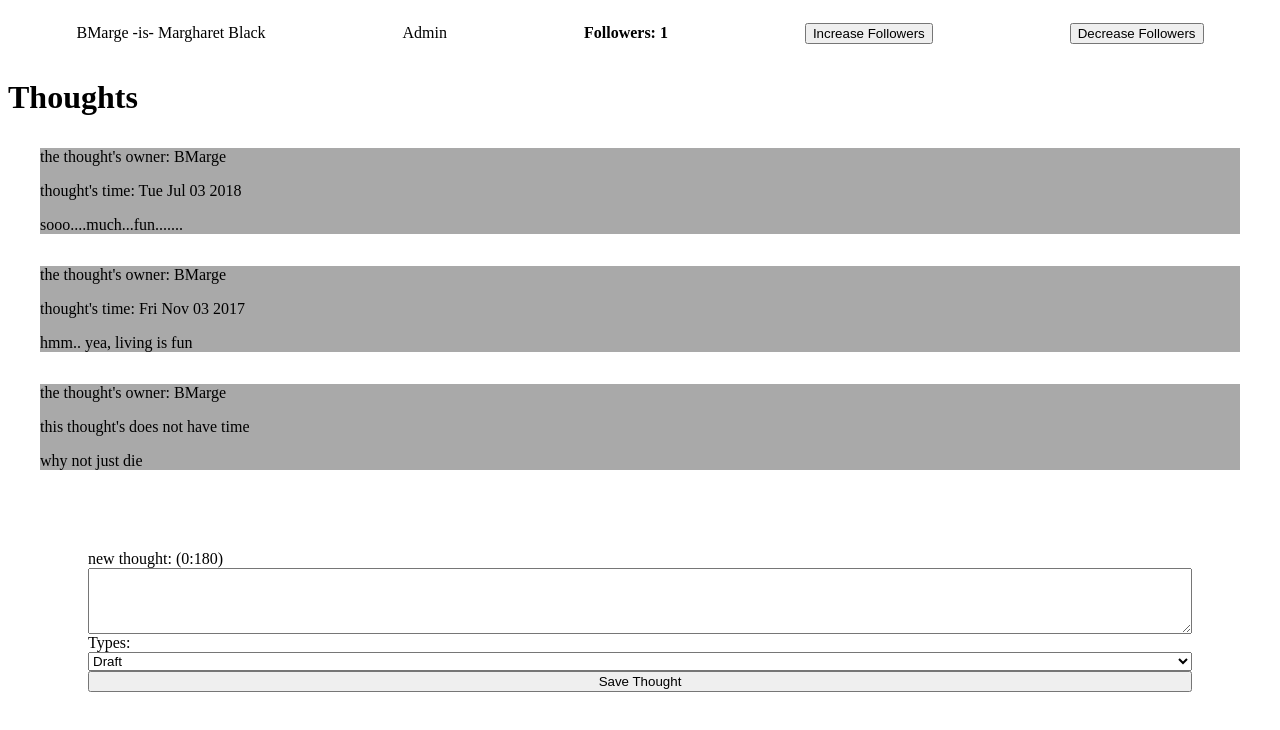
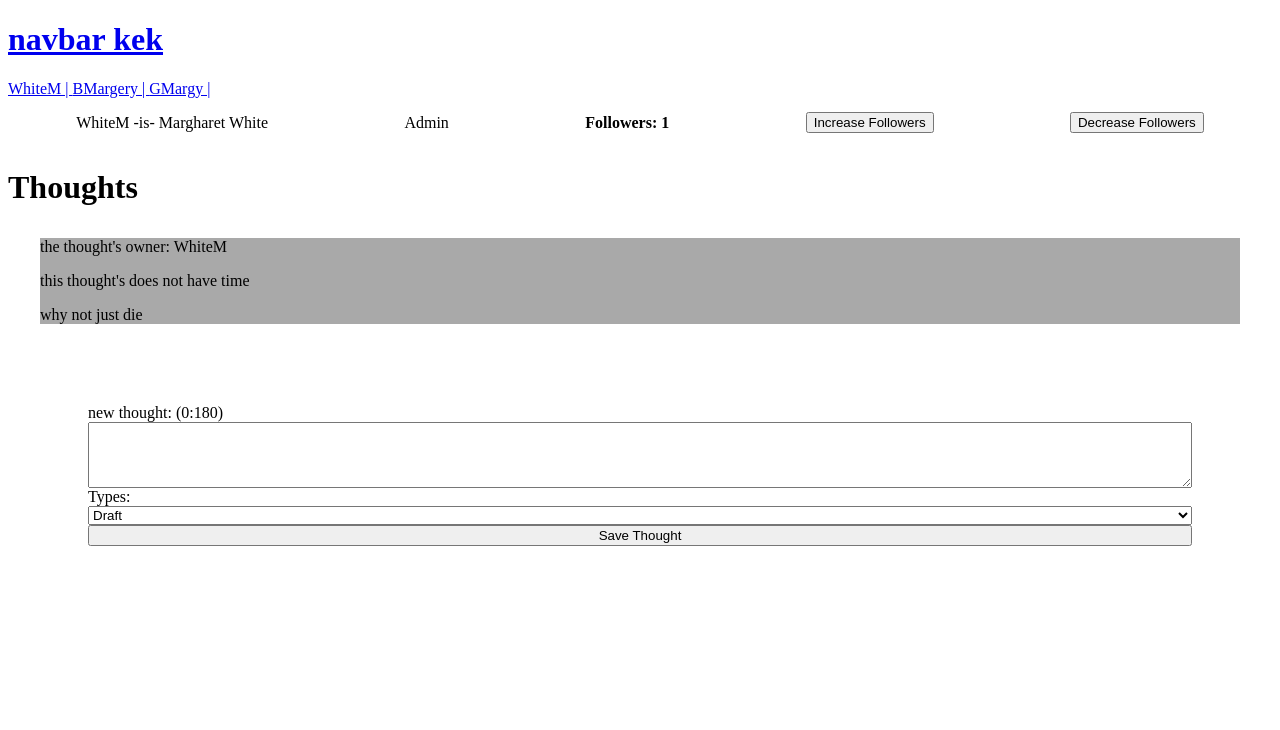
Before and after one commit to steven-trautmann/first-vue-app, a Vue app: page /user/0 in a window 1280 px wide. Shown: the top 730 px of the page. Built offline with nearby package versions, Linux system fonts and the light colour scheme.

Commit message:
vue routes

```diff
--- a/package.json
+++ b/package.json
@@ -11,11 +11,15 @@
     "core-js": "^3.6.5",
     "node-sass": "^5.0.0",
     "sass-loader": "^10.1.0",
-    "vue": "^3.0.0"
+    "vue": "^3.0.0",
+    "vue-router": "^4.0.0-0",
+    "vuex": "^4.0.0-0"
   },
   "devDependencies": {
     "@vue/cli-plugin-babel": "~4.5.0",
     "@vue/cli-plugin-eslint": "~4.5.0",
+    "@vue/cli-plugin-router": "^4.5.9",
+    "@vue/cli-plugin-vuex": "^4.5.9",
     "@vue/cli-service": "~4.5.0",
     "@vue/compiler-sfc": "^3.0.0",
     "babel-eslint": "^10.1.0",
--- a/src/App.vue
+++ b/src/App.vue
@@ -1,16 +1,26 @@
 <template>
-  <UserProfile/>
+  <router-link to="/">
+    <h1>navbar kek</h1>
+  </router-link>
+  <router-link
+  v-for="user in users"
+  :to="{name: 'UserProfile', params: {userId: user.id} }"
+  :key="user.id">
+    {{user.userName}} |
+  </router-link>
+  <router-view :key="$route.path" />
 </template>
 
 <script>
-import UserProfile from "./components/UserProfile"
+import {users} from "./assets/users";
 
 export default {
-
   name: 'App',
-  components: {
-    UserProfile
-  },
+  setup(){
+    return {
+      users
+    };
+  }
 }
 </script>
 
--- a/src/assets/users.js
+++ b/src/assets/users.js
@@ -1,25 +1,34 @@
-{
-    "users": [
+export const users = [
     {
-        "id": 1,
-        "userName": "BMarge",
-        "firstName": "Margharet",
-        "lastName": "Black",
-        "email": "test@gmail.com",
-        "isAdmin": true,
+        id: 0,
+        userName: "WhiteM",
+        firstName: "Margharet",
+        lastName: "White",
+        email: "test@gmail.com",
+        isAdmin: true,
         thoughts: [
             { id: 0, time: null, content: "why not just die"},
         ]
     },
     {
-        "id": 1,
-        "userName": "BMarge",
-        "firstName": "Margharet",
-        "lastName": "Black",
-        "email": "test@gmail.com",
-        "isAdmin": true,
-        thoughts: null
+        id: 1,
+        userName: "BMargery",
+        firstName: "Margharet",
+        lastName: "Black",
+        email: "test@gmail.com",
+        isAdmin: true,
+        thoughts: [
+            { id: 2, time: new Date("2018.07.03.").toDateString(), content: "sooo....much...fun......."},
+            { id: 1, time: new Date("11. 03. 2017").toDateString(), content: "hmm.. yea, living is fun"},
+        ]
     },
-
+    {
+        id: 2,
+        userName: "GMargy",
+        firstName: "Margharet",
+        lastName: "Gray",
+        email: "test@gmail.com",
+        isAdmin: true,
+        thoughts: []
+    }
     ]
-}
--- a/src/main.js
+++ b/src/main.js
@@ -1,4 +1,6 @@
 import { createApp } from 'vue'
 import App from './App.vue'
+import router from './router'
+import store from './store'
 
-createApp(App).mount('#app')
+createApp(App).use(store).use(router).mount('#app')
--- /dev/null
+++ b/src/router/index.js
@@ -0,0 +1,43 @@
+import { createRouter, createWebHistory } from 'vue-router'
+import Home from '../views/Home.vue'
+import UserProfile from "../views/UserProfile"
+import Admin from "../views/Admin";
+
+const routes = [
+  {
+    path: '/',
+    name: 'Home',
+    component: Home
+  },
+  {
+    path: '/user/:userId',
+    name: 'UserProfile',
+    component: UserProfile
+  },
+  {
+    path: '/admin',
+    name: "Admin",
+    component: Admin,
+    meta: {
+      requiresAdmin: true
+    }
+  }
+]
+
+const router = createRouter({
+  history: createWebHistory(),
+  routes
+})
+
+router.beforeEach( async (to, from, next) => {
+  const isAdmin = true; // faking user's propetry
+  const requiresAdmin = to.matched.some(record => record.meta.requiresAdmin);
+
+  if (requiresAdmin && !isAdmin){
+    next.name({name: Home})
+  } else {
+    next();
+  }
+})
+
+export default router
--- /dev/null
+++ b/src/store/index.js
@@ -0,0 +1,12 @@
+import { createStore } from 'vuex'
+
+export default createStore({
+  state: {
+  },
+  mutations: {
+  },
+  actions: {
+  },
+  modules: {
+  }
+})
--- /dev/null
+++ b/src/views/Admin.vue
@@ -0,0 +1,13 @@
+<template>
+  <h1>ADMIN</h1>
+</template>
+
+<script>
+export default {
+
+}
+</script>
+
+<style>
+
+</style>
--- /dev/null
+++ b/src/views/Home.vue
@@ -0,0 +1,13 @@
+<template>
+  <h1>Home</h1>
+</template>
+
+<script>
+export default {
+
+}
+</script>
+
+<style>
+
+</style>
--- a/src/components/UserProfile.vue
+++ b/src/views/UserProfile.vue
@@ -10,46 +10,39 @@
   </div>
   <div class="thoughts-container">
       <h1>Thoughts</h1>
-      <ThoughtItem v-for="(thought, index) in user.thoughts"
+      <div v-if="user.thoughts">
+        <ThoughtItem v-for="(thought, index) in user.thoughts"
                     :key="index" :thought="thought"
                     :user="user.userName" @favourite="toggleFavourite" />
+      </div>
+      <p v-else>There are no thoughts from this user</p>
   </div>
   <CreateThoughtPanel @saveThought="saveNewThought" />
 </template>
 
 <script>
-import ThoughtItem from "./ThoughtItem"
-import CreateThoughtPanel from "./CreateThoughtPanel"
+import ThoughtItem from "../components/ThoughtItem";
+import CreateThoughtPanel from "../components/CreateThoughtPanel";
+import { useRoute } from "vue-router";
+import {users} from "../assets/users";
 
 export default {
-    name: "UserProfile",
-    data(){
+  name: "UserProfile",
+  data(){
     return {
+      user: users[useRoute().params.userId] || users[0],
       followers: 0,
-      user: {
-        id: 1,
-        userName: "BMarge",
-        firstName: "Margharet",
-        lastName: "Black",
-        email: "test@gmail.com",
-        isAdmin: true,
-        thoughts: [
-            { id: 2, time: new Date("2018.07.03.").toDateString(), content: "sooo....much...fun......."},
-            { id: 1, time: new Date("11. 03. 2017").toDateString(), content: "hmm.. yea, living is fun"},
-            { id: 0, time: null, content: "why not just die"},
-        ]
-      }
-    }
-  },
+  }
+    },
+  computed: {
+      fullname(){return `${this.user.firstName} ${this.user.lastName}`},
+    },
   watch: {
     followers(newCount, oldCount){
       if (oldCount < newCount){
         console.log(this.user.userName + "has gained a new follower!! The count is now: " + this.followers)
       }
     }
-  },
-  computed: {
-    fullname(){return `${this.user.firstName} ${this.user.lastName}`}
   },
   methods: {
     increaseFollowers(){this.followers++},
@@ -58,11 +51,16 @@ export default {
       alert(`favourited thought's number: ${id}`)
     },
     saveNewThought(thought){
+      if (this.user.thoughts.legnth > 0){
         this.user.thoughts.unshift({id: this.user.thoughts[0].id+1, time: thought.time, content: thought.content });
+      } else {
+        this.user.thoughts.unshift({id: 0, time: thought.time, content: thought.content });
+      }
     }
   },
   mounted() {
     return this.increaseFollowers();
+
   },
   components: {
     ThoughtItem,
```
Also changed, not shown: 1 other file (tests, documents, lock files or other folders).
